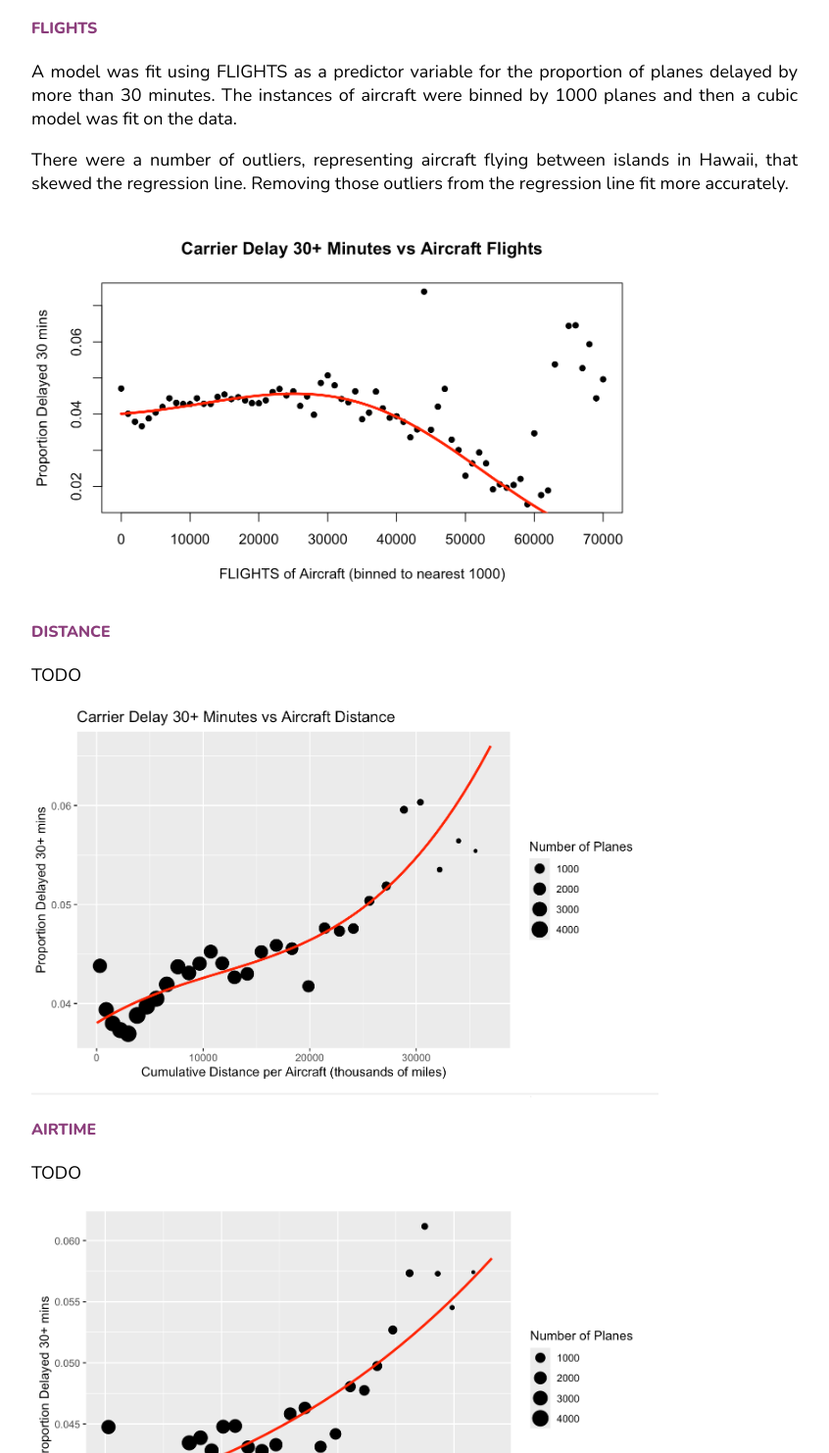
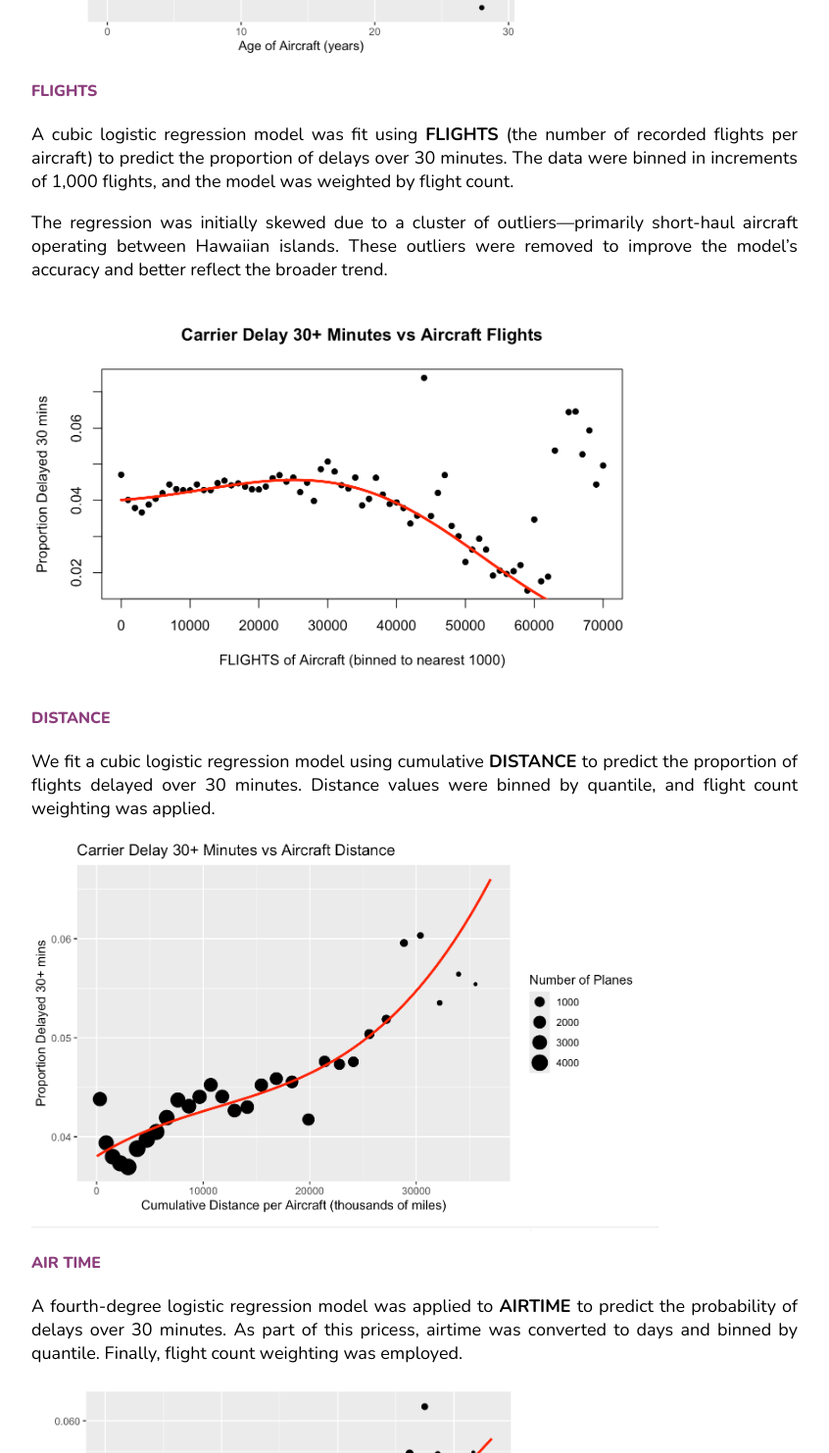
Before and after one commit to Dat4500Group5/Skys-The-Limit-Final-Report, a plain HTML site: page index.html in a window 1280 px wide. Shown: the part 6975-8458 px from the top of the page at 98% size, without its empty margins (416-1262 px from the left). Drawn offline with nearby package versions, Linux system fonts and the light colour scheme.

Commit message:
forgot to describe 2 of the models
 all done now

```diff
--- a/index.html
+++ b/index.html
@@ -125,26 +125,27 @@
             <p style="margin-left: 2rem;">Intercept = -5.446<br>Airtime = 0.063<br>Flights = 0.081</p>
 
             <h3 id="fin">Final Models</h3>
+            <h3 id="fin">Final Models</h3>
+
                 <h4>AGE</h4>
-            <p>A model was fit for using AGE (years since manufacture) as a predictor variable for the proportion of planes that were delayed by more than 30 minutes.</p>
-            <p>The instances of aircraft were grouped by age, then plotted by mean delay time and a cubic model was fitted. There was a clear relationship between AGE and aircraft delays.</p>
+                <p>We fit a logistic regression model using aircraft <strong>AGE</strong> (in years since manufacture) to predict the proportion of flights delayed by more than 30 minutes. Aircraft were grouped by age and plotted by their average delay proportion, and a cubic regression model was applied. This model revealed a clear nonlinear relationship between age and the likelihood of delays.</p>
                 <img src="images/Delay vs AGE.png" alt="Plot showing proportion of planes delayed vs AGE" width="600">
-            <p>We also succeeded in fitting a model to the pattern of aircraft cancellations using AGE as a predictor variable, something we were unable to do with the other predictors.</p>
+                <p>A second model was successfully fit to predict the proportion of flight cancellations using AGE as the predictor. This was the only predictor variable for which we were able to fit a valid cancellation model.</p>
                 <img src="images/Cancellations_vs_Age.png" alt="Plot showing proportion of planes cancelled vs AGE" width="600">
 
                 <h4>FLIGHTS</h4>
-            <p>A model was fit using FLIGHTS as a predictor variable for the proportion of planes delayed by more than 30 minutes. The instances of aircraft were binned by 1000 planes and then a cubic model was fit on the data.</p>
-            <!--<img src="images/plane_age.png" alt="Chart showing age vs delay" width="600"-->
-            <p>There were a number of outliers, representing aircraft flying between islands in Hawaii, that skewed the regression line. Removing those outliers from the regression line fit more accurately. </p>
+                <p> A cubic logistic regression model was fit using <strong>FLIGHTS</strong> (the number of recorded flights per aircraft) to predict the proportion of delays over 30 minutes. The data were binned in increments of 1,000 flights, and the model was weighted by flight count.</p>
+                <p>The regression was initially skewed due to a cluster of outliers—primarily short-haul aircraft operating between Hawaiian islands. These outliers were removed to improve the model’s accuracy and better reflect the broader trend. </p>
                 <img src="images/Prop_Delayed_vs_Flights_Cubic_Model_Plot.png" alt="Plot showing proportion of planes delayed vs flights" width="600">
 
                 <h4>DISTANCE</h4>
-            <p>TODO</p>
-            <img src="images/Delay_vs_Distance.png" alt="Plot showing proportion of planes delayed vs delays" width="600">
+                <p>We fit a cubic logistic regression model using cumulative <strong>DISTANCE</strong> to predict the proportion of flights delayed over 30 minutes. Distance values were binned by quantile, and flight count weighting was applied.</p>
+                <img src="images/Delay_vs_Distance.png" alt="Plot showing proportion of planes delayed vs distance" width="600">
 
-            <h4>AIRTIME</h4>
-            <p>TODO</p>
+                <h4>AIR TIME</h4>
+                <p>A fourth-degree logistic regression model was applied to <strong>AIRTIME</strong>  to predict the probability of delays over 30 minutes. As part of this pricess, airtime was converted to days and binned by quantile. Finally, flight count weighting was employed.</p>
                 <img src="images/Delayed_vs_Airtime_Plot.png" alt="Plot showing proportion of planes delayed vs airtime" width="600">
+
                 <p></p>
 
             <h2 id="discussion">Discussion</h2>
```
Lines whose indentation alone changed are shown as unchanged.
